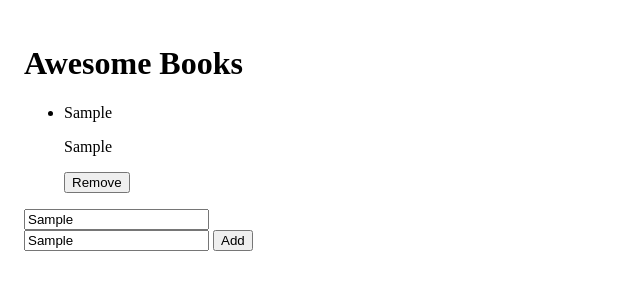
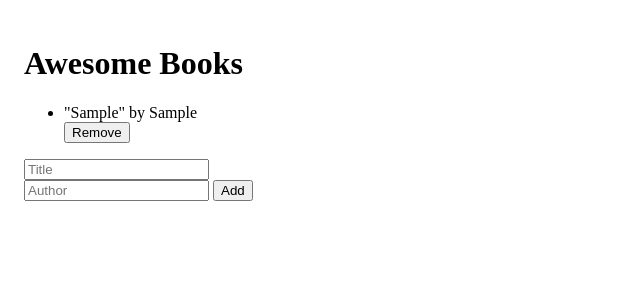
Before and after one commit to Daf98/awesomeBooks, a plain HTML site: page index.html in a window 1280 px wide. Both pictures are taken after typing "Sample", "Sample" into the empty fields and a click on the button "Add". Shown: the whole page, without its empty margins (0-640 px from the left). Drawn offline with Linux system fonts and the light colour scheme.

Commit message:
✔ Refactored the index.js

```diff
--- a/index.html
+++ b/index.html
@@ -1,5 +1,6 @@
 <!DOCTYPE html>
 <html lang="en">
+
 <head>
     <meta charset="UTF-8">
     <meta http-equiv="X-UA-Compatible" content="IE=edge">
@@ -7,15 +8,16 @@
     <link rel="stylesheet" href="./css/styles.css">
     <title>Awesome Books</title>
 </head>
+
 <body>
     <h1>Awesome Books</h1>
     <ul class="bookList">
 
     </ul>
     <form class="form">
-    <input type="text" name="title" id="title" placeholder="Title">
+        <input type="text" name="title" id="title" placeholder="Title" required>
         <br>
-    <input type="text" name="author" id="author" placeholder="Author">
+        <input type="text" name="author" id="author" placeholder="Author" required>
         <button type="submit" class="button">Add</button>
     </form>
 
@@ -25,4 +27,5 @@
 
     <script src="index.js"></script>
 </body>
+
 </html>
--- a/index.js
+++ b/index.js
@@ -1,80 +1,85 @@
 /* eslint-disable no-unused-vars */
-
 // Store array in local storage
-function getBooks() {
-  const books = localStorage.getItem('books');
-  if (books) {
-    return JSON.parse(books);
+class Book{
+  titleValue;
+  authorValue;
+  constructor(titleValue, authorValue){
+    this.titleValue = titleValue;
+    this.authorValue = authorValue;
   }
-  return [];
 }
 
-// Create actual array
-let bookArray = getBooks();
 
-// Declare elements
-const bookTitle = document.getElementById('title');
-const bookAuthor = document.getElementById('author');
-const formButton = document.querySelector('.button');
+class Storage{
+  static getBooks() {
+    let library;
+    if (!localStorage.getItem('library')) {
+      library = []
+    } else {
+      library = JSON.parse(localStorage.getItem('library'))
+    }
+    return library;
+  }
+
+  static storeBooks(book) {
+    const bookArray = Storage.getBooks();
+    bookArray.push(book)
+    localStorage.setItem('library', JSON.stringify(bookArray));
+  }
+
+static removeBook(book) {
+  const bookArray = Storage.getBooks();
+  bookArray.forEach((arr) => {
+    if (`"${arr.titleValue}" by ${arr.authorValue}`.trim() === book.trim()) {
+      bookArray.splice(bookArray.indexOf(arr), 1)
+    }
+  })
+  localStorage.setItem('library', JSON.stringify(bookArray));
+}
+}
+
+class Render{
+  static displayLibrary() {
+    const bookArray = Storage.getBooks()
+    bookArray.forEach((book) => Render.renderData(book))
+  }
+
+  static renderData(book) {
+    const template = `<li>
+    <div class="li__first"> <span>"${book.titleValue}"</span> by <span>${book.authorValue}</span></div>
+    <button class="removeButton">Remove</button>
+    </li>`;
+    document.querySelector('.bookList').insertAdjacentHTML('afterbegin', template)
+  }
+
+  static removUI(book) {
+    if (book.classList.contains('removeButton')) {
+      book.parentNode.remove()
+    }
+  }
+
+  static clearField() {
+    bookTitle.value = '';
+    bookAuthor.value = '';
+  }
+}
+
+Render.displayLibrary()
+const bookTitle = document.querySelector('#title');
+const bookAuthor = document.querySelector('#author');
+const formButton = document.querySelector('.form');
 const bookList = document.querySelector('.bookList');
 
-// Store data in local storage
-function storeBooks() {
-  const stringedBooks = JSON.stringify(bookArray);
-  localStorage.setItem('books', stringedBooks);
-}
+formButton.addEventListener('submit', (e) => {
+e.preventDefault()
+  const book = new Book(bookTitle.value, bookAuthor.value)
+  Render.renderData(book)
+  Storage.storeBooks(book)
+  Render.clearField()
+})
 
-// Create new id for each book
-function createId() {
-  if (bookArray.length > 0) {
-    return bookArray[bookArray.length - 1].id + 1;
-  }
-  return 1;
-}
-
-// Create innerHTML
-
-function genBookMarkup({
-  id,
-  titleValue,
-  authorValue,
-}) {
-  return `<li id=${id}><p class="book_title">${titleValue}</p>
-    <p class="book_author">${authorValue}</p>
-    <button class="removeButton" onclick="removeBook(${id})">Remove</button></li>`;
-}
-
-// Create a function that adds books
-function addData(e) {
-  e.preventDefault();
-  const titleValue = bookTitle.value;
-  const authorValue = bookAuthor.value;
-  const book = {
-    titleValue,
-    authorValue,
-    id: createId(),
-  };
-  bookArray.push(book);
-  bookList.insertAdjacentHTML('beforeend', genBookMarkup(book));
-  storeBooks();
-  return bookArray;
-}
-formButton.addEventListener('click', addData);
-
-// Create a function that renders the data
-function renderData() {
-  let singleBook = '';
-  bookArray.forEach((book) => {
-    singleBook += genBookMarkup(book);
-  });
-  bookList.innerHTML = singleBook;
-}
-renderData();
-
-// Create a function that removes books
-function removeBook(bookId) {
-  const bookItem = document.getElementById(bookId);
-  bookItem.remove();
-  bookArray = bookArray.filter((book) => book.id !== bookId);
-  storeBooks();
-}
+bookList.addEventListener('click', (e) => {
+  const removeSingleBook = e.target.parentNode.children[0].textContent;
+  Render.removUI(e.target)
+  Storage.removeBook(removeSingleBook)
+  })
```
Lines whose indentation alone changed are shown as unchanged.
